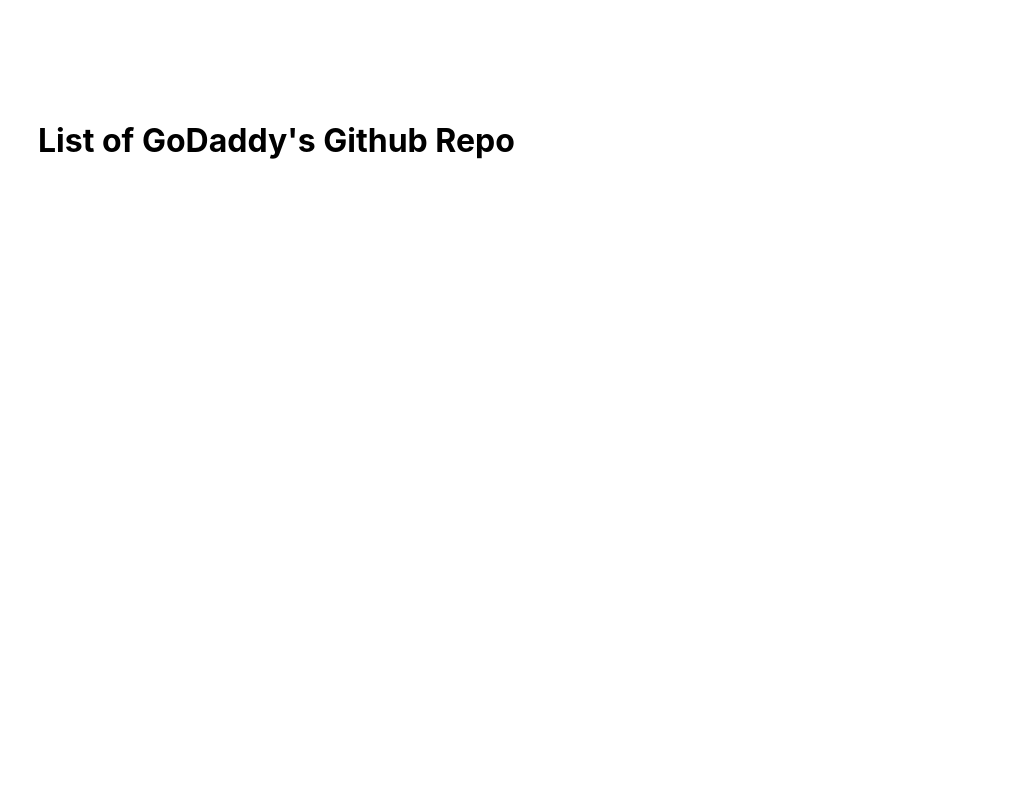
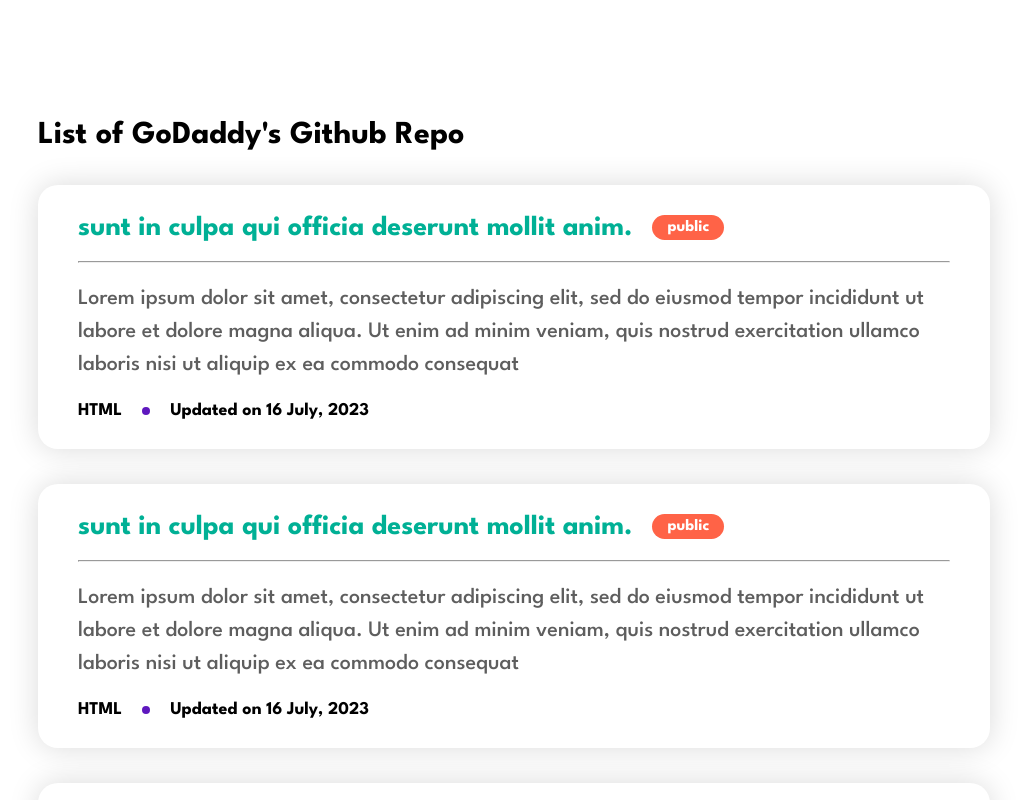
Before and after one commit to ks-mani/gd-assignment, a React (Create React App) app: page / in a window 1280 px wide. Shown: the top 800 px of the page, without its empty margins (126-1153 px from the left). Built offline with nearby package versions, Linux system fonts and the light colour scheme.

Commit message:
SCSS logic

```diff
--- a/src/App.css
+++ /dev/null
@@ -1,38 +0,0 @@
-.App {
-  text-align: center;
-}
-
-.App-logo {
-  height: 40vmin;
-  pointer-events: none;
-}
-
-@media (prefers-reduced-motion: no-preference) {
-  .App-logo {
-    animation: App-logo-spin infinite 20s linear;
-  }
-}
-
-.App-header {
-  background-color: #282c34;
-  min-height: 100vh;
-  display: flex;
-  flex-direction: column;
-  align-items: center;
-  justify-content: center;
-  font-size: calc(10px + 2vmin);
-  color: white;
-}
-
-.App-link {
-  color: #61dafb;
-}
-
-@keyframes App-logo-spin {
-  from {
-    transform: rotate(0deg);
-  }
-  to {
-    transform: rotate(360deg);
-  }
-}
--- a/src/App.js
+++ b/src/App.js
@@ -1,10 +1,38 @@
-import "./App.css";
+import styles from "./App.module.scss";
 import WidgetContainer from "./WidgetContainer";
 
+const ListCard = () => {
+  return (
+    <div className={styles.listCardWrapper}>
+      <div className={styles.title}>
+        <h2>sunt in culpa qui officia deserunt mollit anim.</h2>
+        <span className={styles.tag}>public</span>
+      </div>
+
+      <hr />
+      <p>
+        Lorem ipsum dolor sit amet, consectetur adipiscing elit, sed do eiusmod
+        tempor incididunt ut labore et dolore magna aliqua. Ut enim ad minim
+        veniam, quis nostrud exercitation ullamco laboris nisi ut aliquip ex ea
+        commodo consequat
+      </p>
+      <div className={styles.meta}>
+        <span className={styles.lang}>HTML</span>
+        <span className={styles.dot}></span>
+        <span className={styles.updated}>Updated on 16 July, 2023</span>
+      </div>
+    </div>
+  );
+};
+
 function App() {
+  console.log(styles);
   return (
     <WidgetContainer>
       <h1>List of GoDaddy's Github Repo</h1>
+      {new Array(10).fill(0).map((item) => (
+        <ListCard />
+      ))}
     </WidgetContainer>
   );
 }
--- /dev/null
+++ b/src/App.module.scss
@@ -0,0 +1,117 @@
+@use "./variables.scss" as *;
+
+.listCardWrapper {
+  margin: 35px 0;
+  padding: 30px 40px;
+  box-shadow: 0 0 30px 0 rgb(218, 218, 218);
+  border-radius: 20px;
+  cursor: pointer;
+
+  @media screen and (max-width: $screen-sm-max) {
+    padding: 30px 20px;
+  }
+
+  @media screen and (min-width: $screen-sm-max) and (max-width: $screen-md-max) {
+    padding: 30px 30px;
+  }
+
+  > .title {
+    display: flex;
+    justify-content: flex-start;
+    align-items: flex-start;
+    column-gap: 20px;
+
+    > h2 {
+      margin: 0;
+      color: var(--primary-color);
+
+      @media screen and (max-width: $screen-sm-max) {
+        font-size: 22px;
+      }
+
+      @media screen and (min-width: $screen-sm-max) and (max-width: $screen-md-max) {
+        font-size: 24px;
+      }
+
+      @media screen and (min-width: $screen-md-max) and (max-width: $screen-lg-max) {
+        font-size: 26px;
+      }
+
+      @media screen and (min-width: $screen-lg-max) {
+        font-size: 28px;
+      }
+    }
+
+    > .tag {
+      background-color: var(--secondary-color);
+      color: white;
+      padding: 5px 15px;
+      border-radius: 30px;
+      font-size: 16px;
+      font-weight: 700;
+    }
+  }
+
+  > p {
+    margin: 0;
+    color: rgb(94, 94, 94);
+    font-weight: 500;
+    line-height: 1.5;
+
+    @media screen and (max-width: $screen-sm-max) {
+      font-size: 16px;
+    }
+
+    @media screen and (min-width: $screen-sm-max) and (max-width: $screen-md-max) {
+      font-size: 18px;
+    }
+
+    @media screen and (min-width: $screen-md-max) and (max-width: $screen-lg-max) {
+      font-size: 20px;
+    }
+
+    @media screen and (min-width: $screen-lg-max) {
+      font-size: 22px;
+    }
+  }
+
+  > .meta {
+    margin-top: 20px;
+    display: flex;
+    align-items: center;
+    justify-content: flex-start;
+
+    span {
+      display: inline-block;
+    }
+
+    > .lang,
+    .updated {
+      font-weight: 700;
+
+      @media screen and (max-width: $screen-sm-max) {
+        font-size: 16px;
+      }
+
+      @media screen and (min-width: $screen-sm-max) and (max-width: $screen-md-max) {
+        font-size: 16px;
+      }
+
+      @media screen and (min-width: $screen-md-max) and (max-width: $screen-lg-max) {
+        font-size: 18px;
+      }
+
+      @media screen and (min-width: $screen-lg-max) {
+        font-size: 18px;
+      }
+    }
+
+    > .dot {
+      margin: 0 20px;
+      width: 8px;
+      aspect-ratio: 1;
+      border-radius: 50px;
+      background-color: var(--tertiary-color);
+    }
+  }
+}
--- a/src/index.css
+++ b/src/index.css
@@ -1,14 +1,26 @@
+@import url("https://fonts.googleapis.com/css2?family=League+Spartan:wght@300;400;500;600;700&family=Roboto:wght@300;400;500;700&display=swap");
+
 * {
   box-sizing: border-box;
 }
 
+:root {
+  --primary-color: #00b095;
+  --secondary-color: #ff6347;
+  --tertiary-color: #5e17be;
+}
+
 body {
   margin: 0;
-  font-family: -apple-system, BlinkMacSystemFont, "Segoe UI", "Roboto", "Oxygen",
-    "Ubuntu", "Cantarell", "Fira Sans", "Droid Sans", "Helvetica Neue",
-    sans-serif;
+  font-family: "League Spartan", -apple-system, BlinkMacSystemFont, "Segoe UI",
+    "Roboto", "Oxygen", "Ubuntu", "Cantarell", "Fira Sans", "Droid Sans",
+    "Helvetica Neue", sans-serif;
   -webkit-font-smoothing: antialiased;
   -moz-osx-font-smoothing: grayscale;
+}
+
+hr {
+  margin: 20px 0;
 }
 
 code {
```
